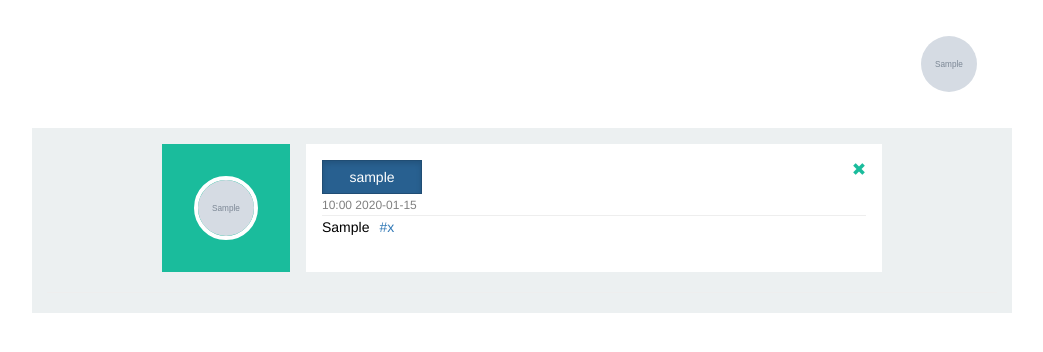
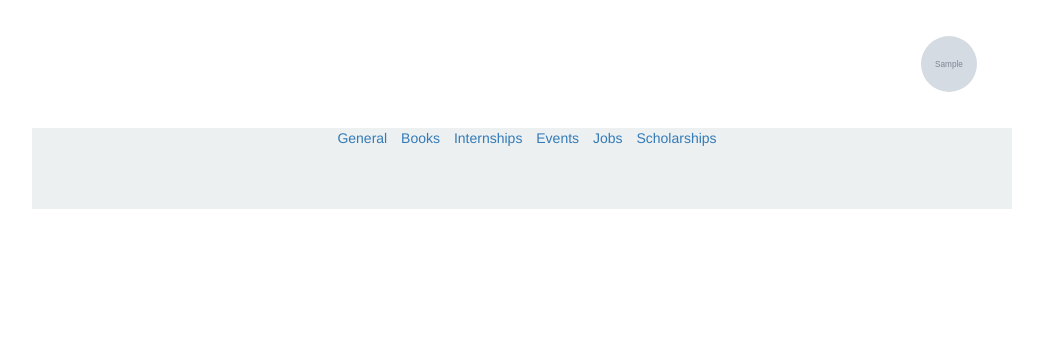
Before and after one commit to asingh0412/gatortech, a PHP site: page /tag_search.php?id=1 in a window 1280 px wide. Shown: the top 352 px of the page, without its empty margins (118-1161 px from the left). Run offline with PHP 8.4, Linux system fonts and the light colour scheme; the visitor is signed in with stand-in values (Sample User, id 1); tables that the repository leaves empty or names only in its code hold one stand-in row (values such as "Sample post"); grey boxes marked "Sample" are stand-in pictures; some libraries are stand-ins or nearby versions.

Commit message:
Tag search is up

```diff
--- a/tag_search.php
+++ b/tag_search.php
@@ -1,7 +1,7 @@
 <?php
     include('includes/session.php');
     require "includes/db.php";
-    require "includes/load_feed.php";
+    require "includes/load_tag.php";
 ?>
 
 <!DOCTYPE html>
@@ -10,7 +10,7 @@
         <!-- Responsive design -->
         <meta name="viewport" content="width=device-width, initial-scale=1 , maximum-scale=1">
         <meta charset="utf-8">
-        <title>Feed</title>
+        <title>Tags</title>
         <link rel="stylesheet" type="text/css" media="all" href="css/bootstrap.min.css">
         <link rel="stylesheet" type="text/css" media="all" href="css/index.css">
         <!-- <script type="text/javascript" src="js/query.js"></script>
@@ -37,6 +37,17 @@
         </div>
             <div id="page-content" class="container-fluid text-center"> <!-- start wrapper -->
 
+                <div id= 'hashtag-button'>
+
+
+                    <a href='tag_search.php?id=general'>General</a>
+                    <a href='tag_search.php?id=books'>Books</a>
+                    <a href='tag_search.php?id=internships'>Internships</a>
+                    <a href='tag_search.php?id=events'>Events</a>
+                    <a href='tag_search.php?id=jobs'>Jobs</a>
+                    <a href='tag_search.php?id=scholarships'>Scholarships</a>
+
+                </div>
                 <div id = 'feed-container'>
                     <?php foreach($result as $row) {
                     echo "<div class='post-container text-left'>
```
